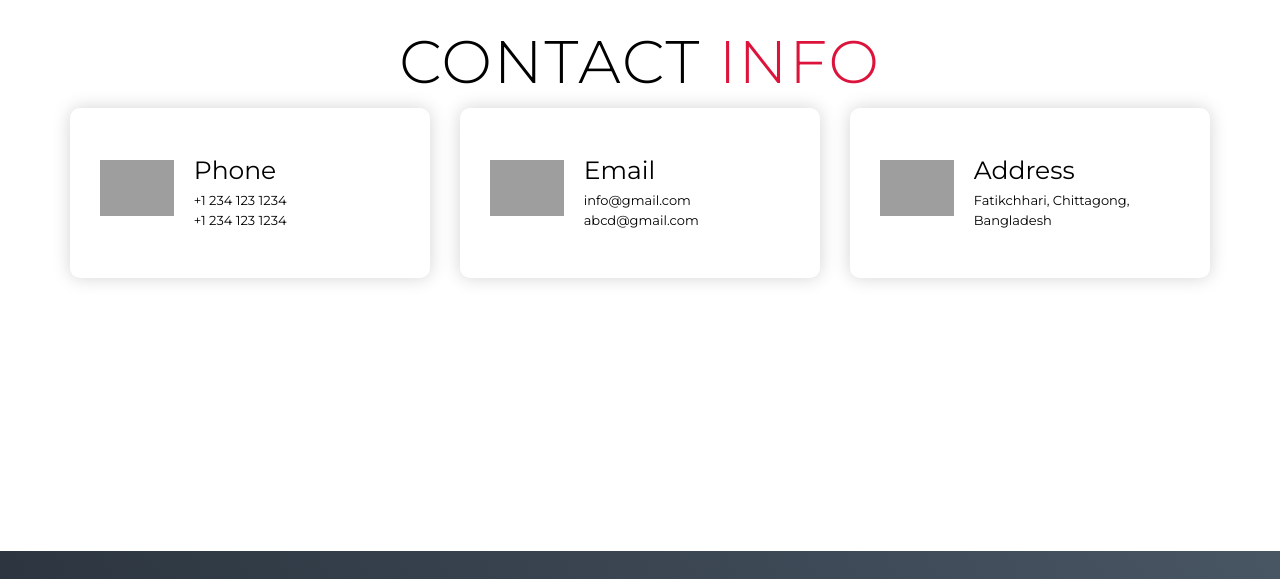
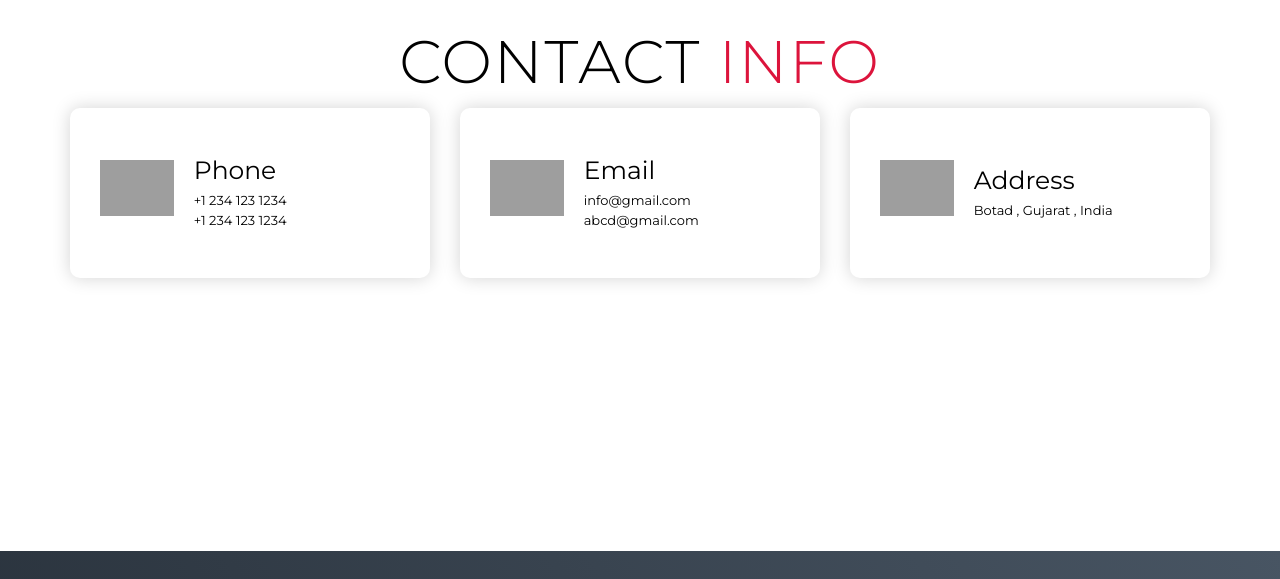
Before and after one commit to SmitPatel910/Website-with-Tableau-of-content, a plain HTML site: page index.html in a window 1280 px wide. Shown: the part 5916-6495 px from the top of the page. Drawn offline with Linux system fonts and the light colour scheme; grey boxes are pictures that could not be loaded.

Commit message:
Update index.html

```diff
--- a/index.html
+++ b/index.html
@@ -200,7 +200,7 @@
           <div class="icon"><img src="https://img.icons8.com/bubbles/100/000000/map-marker.png"/></div>
           <div class="contact-info">
             <h1>Address</h1>
-            <h2>Fatikchhari, Chittagong, Bangladesh</h2>
+            <h2>Botad , Gujarat , India</h2>
           </div>
         </div>
       </div>
```
